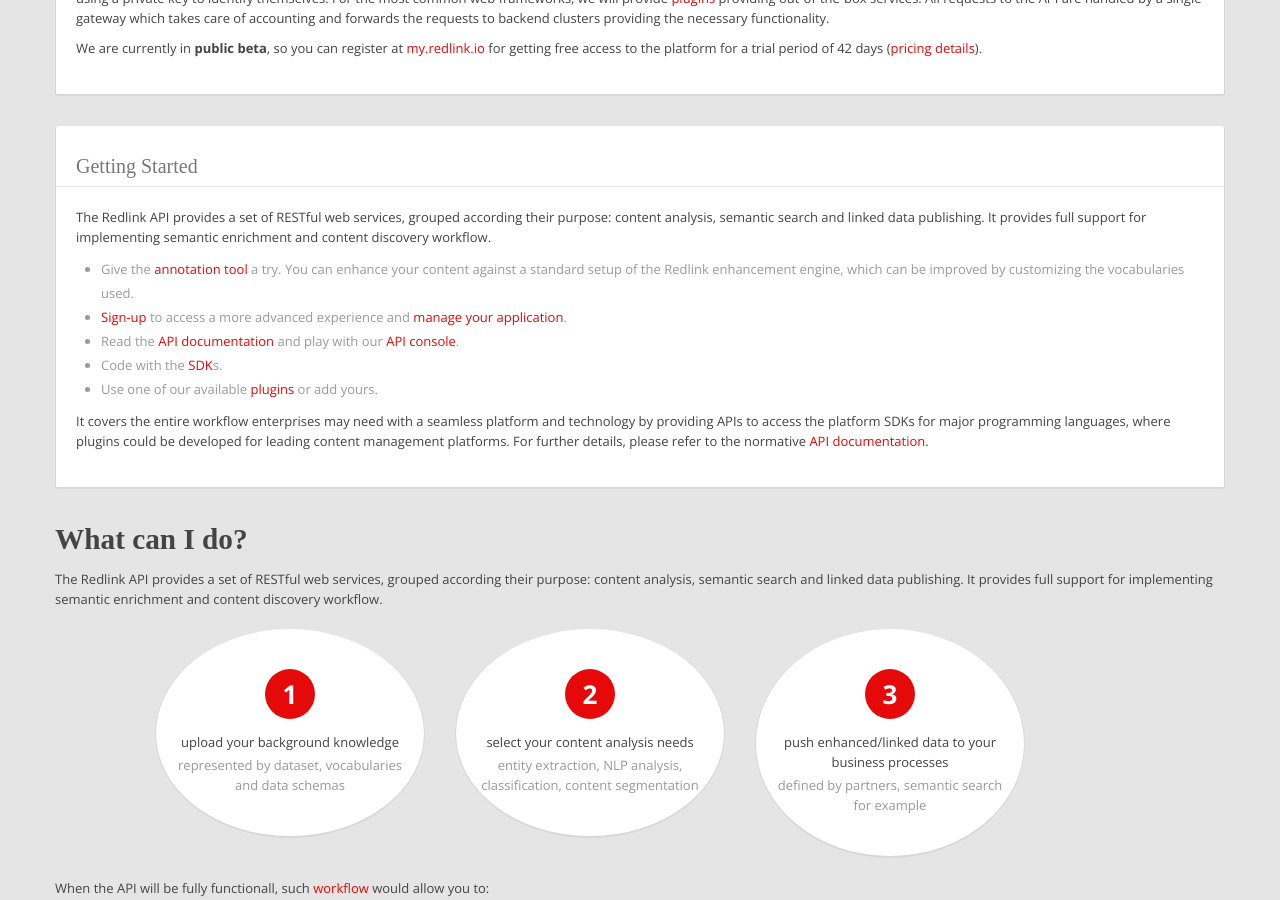
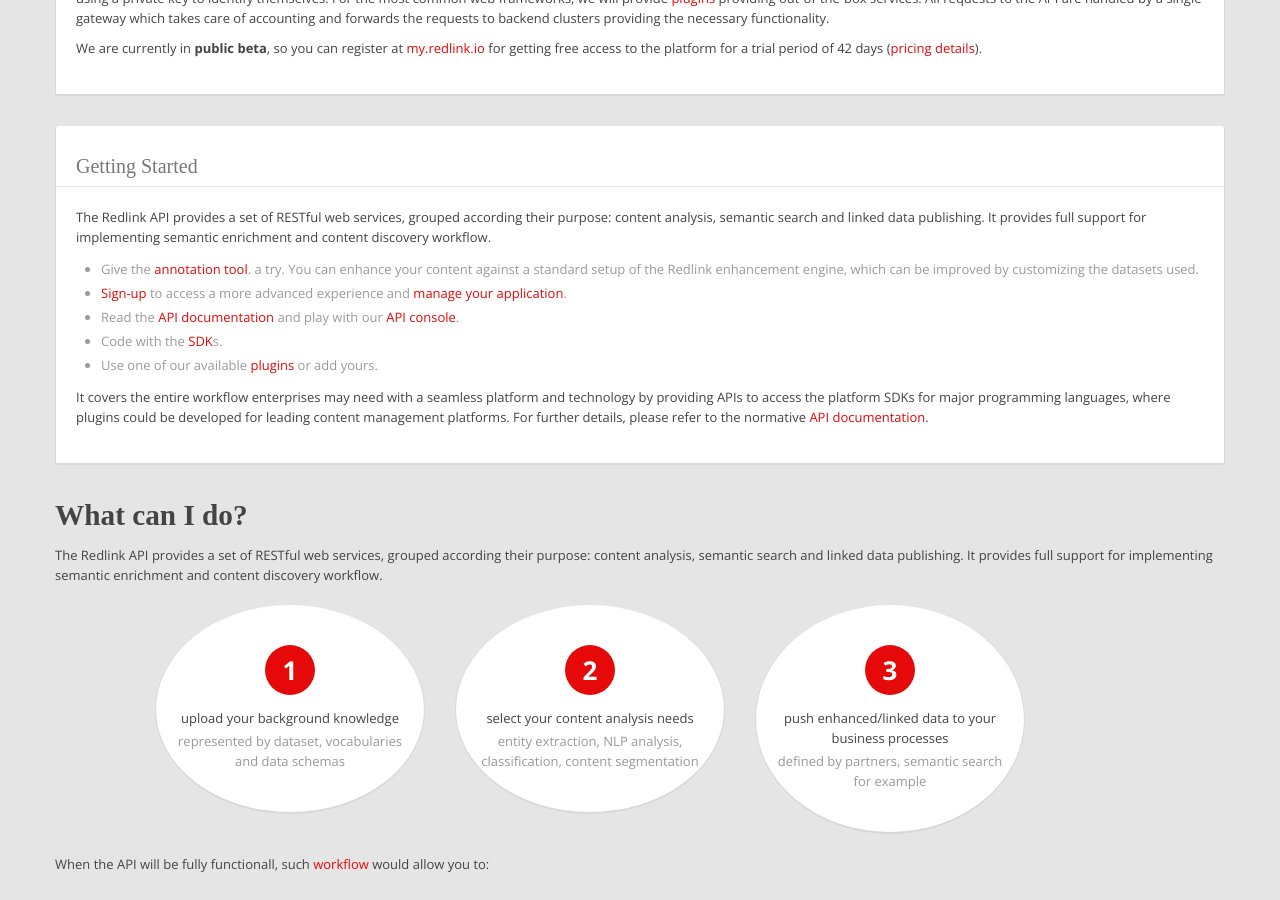
Before and after one commit to redlink-gmbh/redlink-gmbh.github.io, a Jekyll site: the page built from index.html, in a window 1280 px wide and 900 px high, scrolled down 395 px. Built offline with Jekyll 4.4.1, drawn with Linux system fonts in a browser that asks for light colours; comment, search, counter and statistics services are not loaded.

```diff
--- a/index.html
+++ b/index.html
@@ -56,9 +56,9 @@ layout: default
             </p>
             <ul>
               <li>
-                Give the <a href="demos/annotation/generic">annotation tool</a> a try.
-                You can enhance your content against a standard setup of the Redlink
-                enhancement engine, which can be improved by customizing the vocabularies used.
+                Give the <a href="https://my.redlink.io/#/apps/DEMO/playground">annotation tool</a>.
+                a try. You can enhance your content against a standard setup of the Redlink
+                enhancement engine, which can be improved by customizing the datasets used.
               </li>
               <li>
                 <a href="http://redlink.co/get-started/">Sign-up</a> to access a more advanced experience
```
